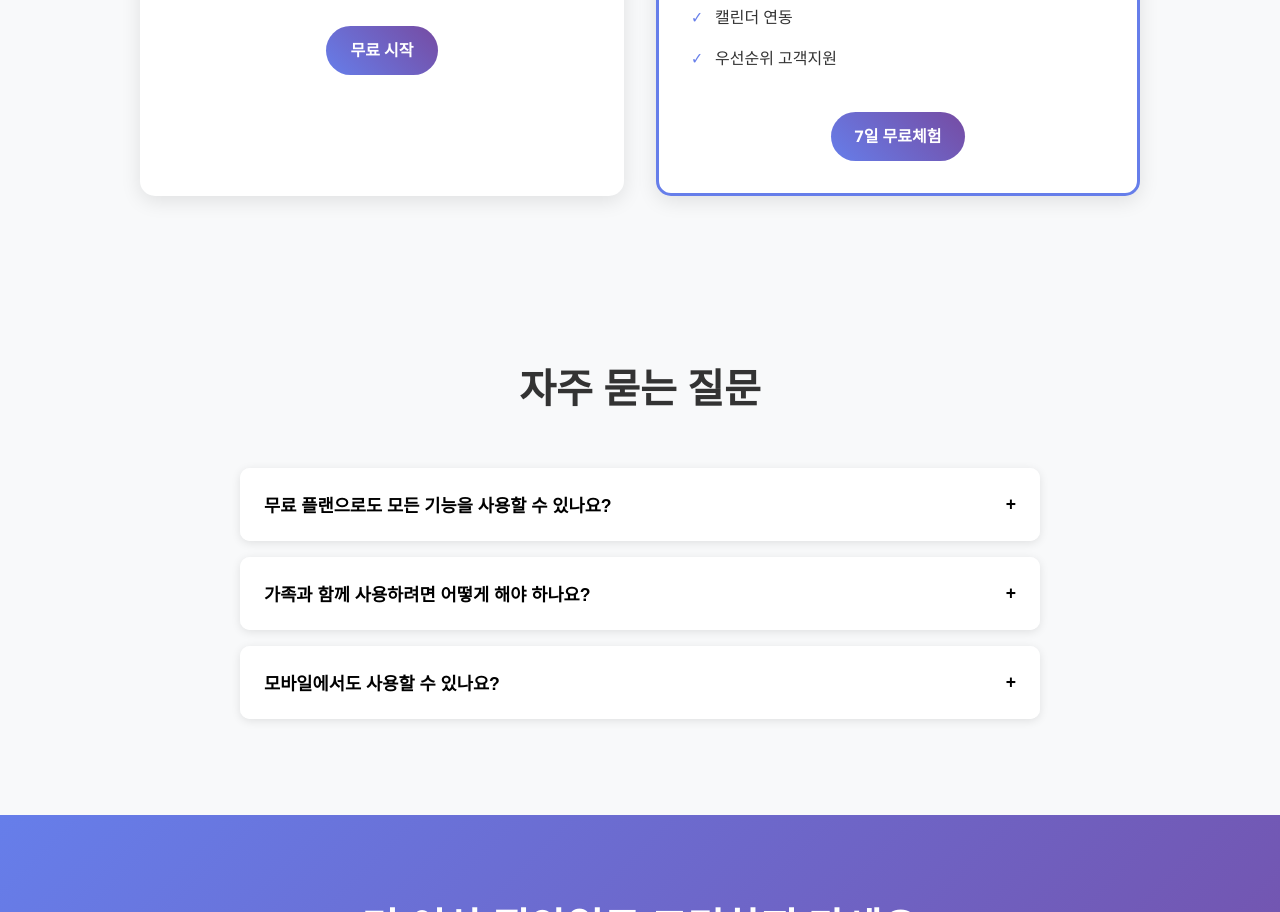
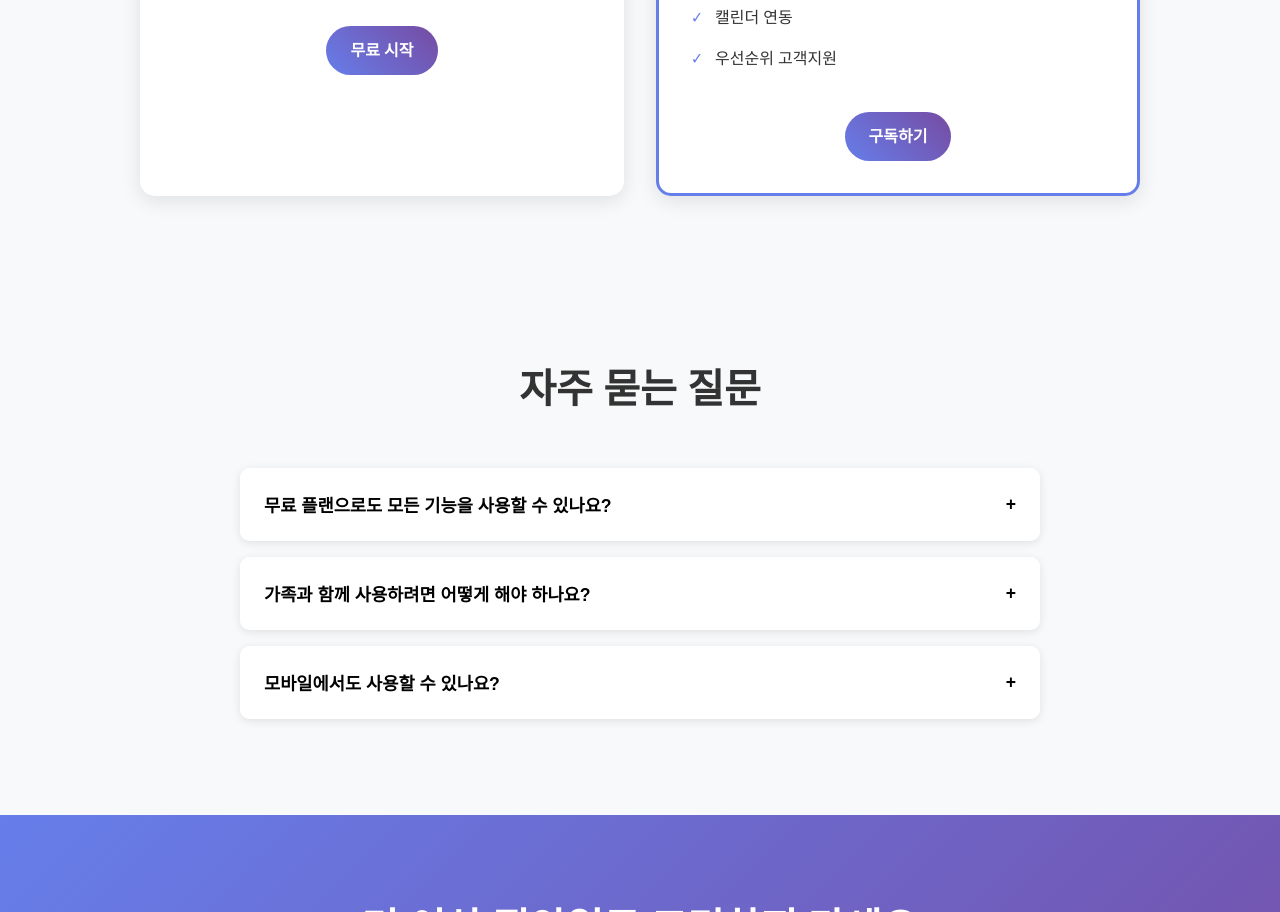
Before and after one commit to FromJayLee/CleanCycle, a plain HTML site: page index.html in a window 1280 px wide. Shown: the part 3141-4053 px from the top of the page. Drawn offline with Linux system fonts and the light colour scheme.

Commit message:
Update index.html

```diff
--- a/index.html
+++ b/index.html
@@ -219,7 +219,7 @@
             <li>캘린더 연동</li>
             <li>우선순위 고객지원</li>
           </ul>
-          <a href="#signup" class="cta-btn" data-scroll-signup="true">7일 무료체험</a>
+          <a href="#signup" class="cta-btn" data-scroll-signup="true">구독하기</a>
         </div>
       </div>
     </div>
```
